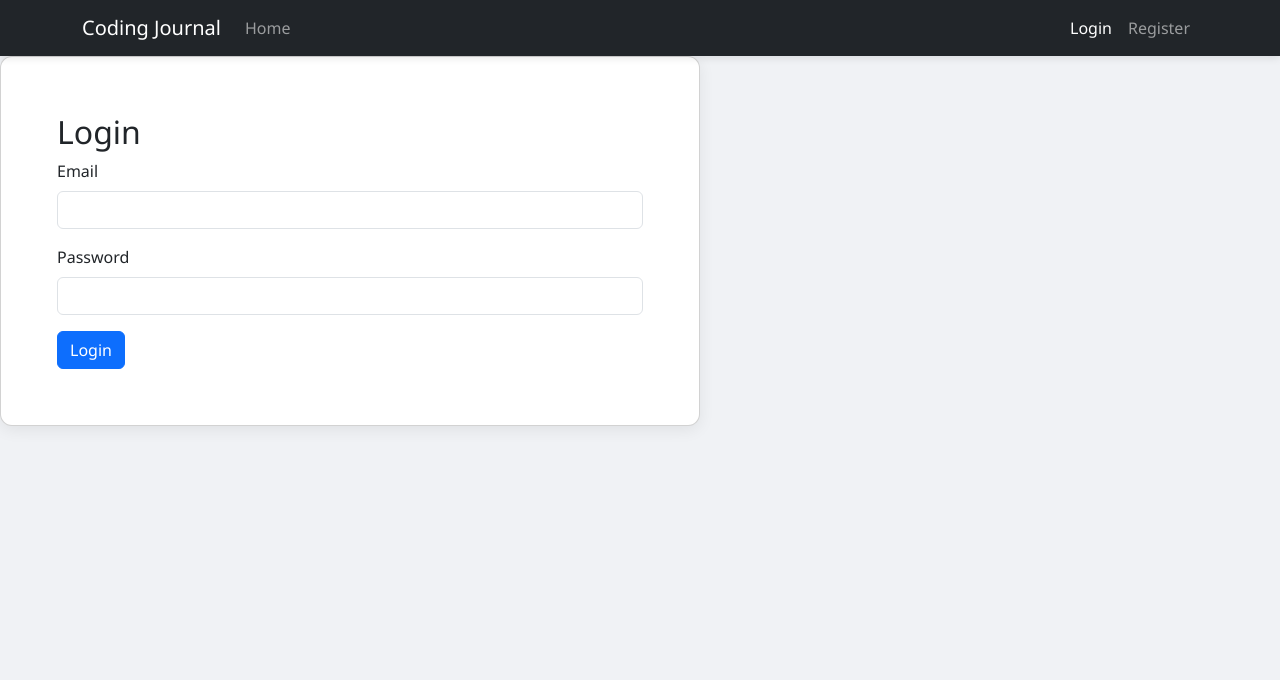
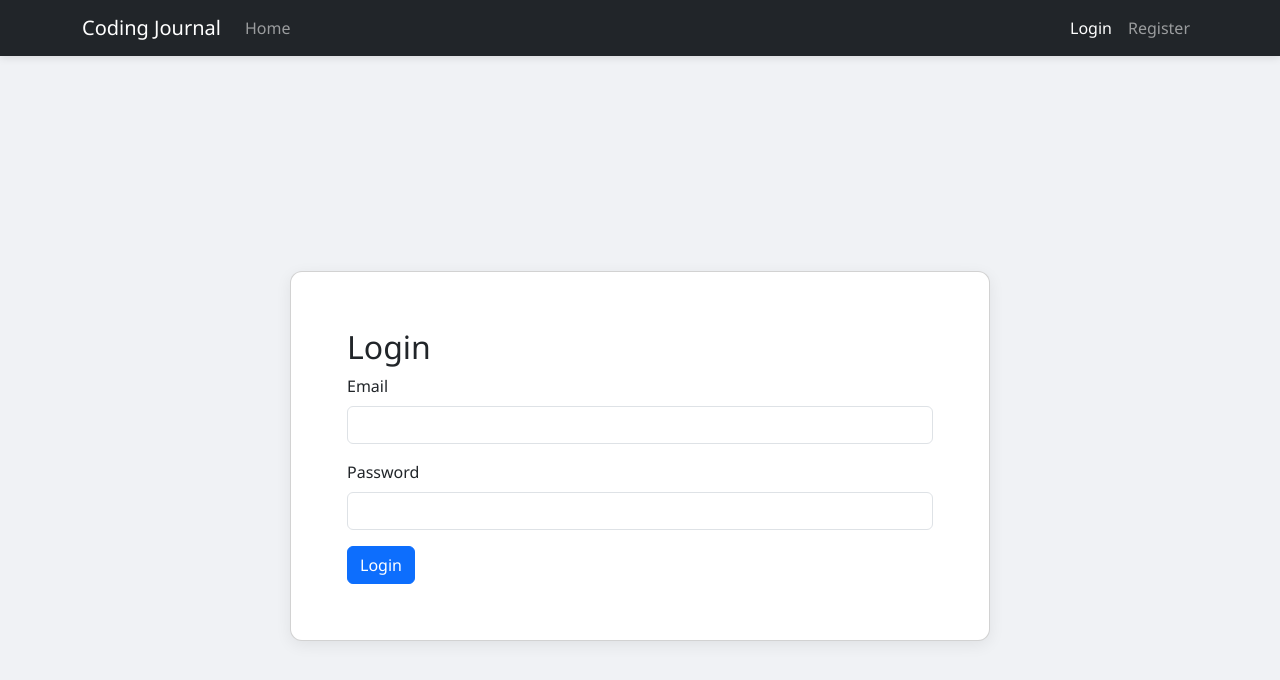
Before and after one commit to VyshnaviVunnamatla/Coding-Journal, a React (Create React App) app in the folder Frontend/: page /login in a window 1280 px wide. Shown: the top 680 px of the page. Built offline with nearby package versions, Linux system fonts and the light colour scheme.

Commit message:
Update LoginPage.js

```diff
--- a/Frontend/src/pages/LoginPage.js
+++ b/Frontend/src/pages/LoginPage.js
@@ -29,6 +29,7 @@
   };
 
   return (
+    <div className="d-flex justify-content-center align-items-center" style={{ height: '100vh' }}>
       <Card className="form-wrapper">
         <Card.Body>
           <h2>Login</h2>
@@ -45,6 +46,7 @@
           </Form>
         </Card.Body>
       </Card>
+    </div>
   );
 };
 
```
Lines whose indentation alone changed are shown as unchanged.
